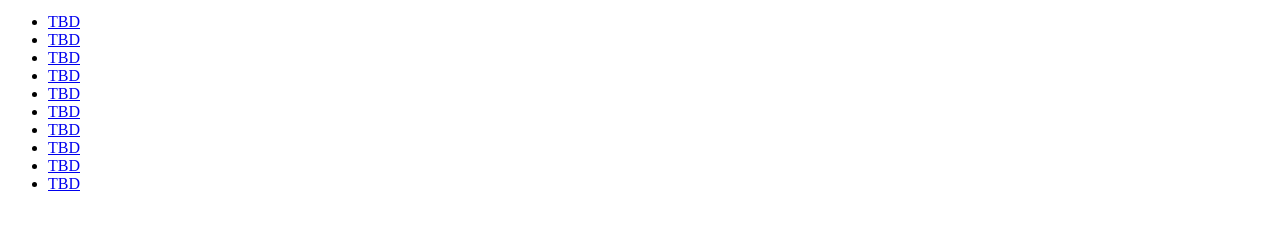
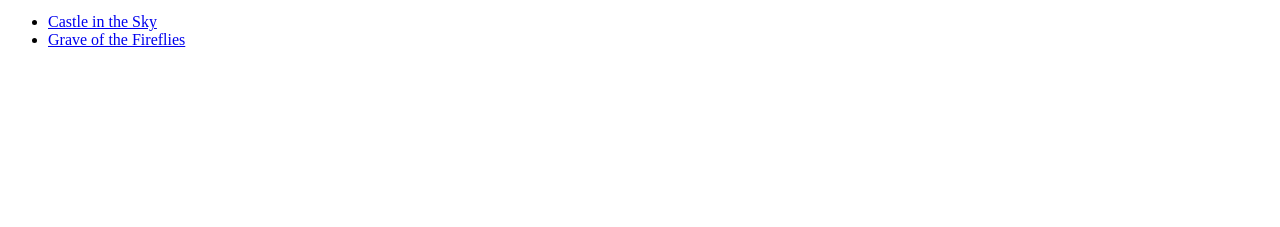
Before and after one commit to cosmolightfoot/ghibli-group-mob, a plain HTML site: page index.html in a window 1280 px wide. Shown: the part 139-366 px from the top of the page. Drawn offline with Linux system fonts and the light colour scheme.

Commit message:
loadMovieList works with hardcoded data

```diff
--- a/index.html
+++ b/index.html
@@ -10,19 +10,8 @@
 <header><img src="./assets/alchemy-logo.png"><h1 class="header-title">Studio Ghibli Films</h1><a>All Films</a></header>
 <body>
     <main>
-        <ul class="film-list">
-            <li class="film-item"><a href="./assets/alchemy-logo.png">TBD</a></li>
-            <li class="film-item"><a href="./assets/alchemy-logo.png">TBD</a></li>
-            <li class="film-item"><a href="./assets/alchemy-logo.png">TBD</a></li>
-            <li class="film-item"><a href="./assets/alchemy-logo.png">TBD</a></li>
-            <li class="film-item"><a href="./assets/alchemy-logo.png">TBD</a></li>
-            <li class="film-item"><a href="./assets/alchemy-logo.png">TBD</a></li>
-            <li class="film-item"><a href="./assets/alchemy-logo.png">TBD</a></li>
-            <li class="film-item"><a href="./assets/alchemy-logo.png">TBD</a></li>
-            <li class="film-item"><a href="./assets/alchemy-logo.png">TBD</a></li>
-            <li class="film-item"><a href="./assets/alchemy-logo.png">TBD</a></li>
-        </ul>
+        <ul id="film-list"></ul>
     </main>
-    <script type="module" src="src/index.js"></script>
+    <script type="module" src="./src/index.js"></script>
 </body>
 </html>
--- a/src/index.js
+++ b/src/index.js
@@ -1 +1,50 @@
-import renderIndexHtmlTemplate from '../src/make-ghibli-template.js';
+import { loadMovieList } from './make-ghibli-template.js';
+console.log('any straing');
+let testArray = [
+    {
+        "id": "2baf70d1-42bb-4437-b551-e5fed5a87abe",
+        "title": "Castle in the Sky",
+        "description": "The orphan Sheeta inherited a mysterious crystal that links her to the mythical sky-kingdom of Laputa. With the help of resourceful Pazu and a rollicking band of sky pirates, she makes her way to the ruins of the once-great civilization. Sheeta and Pazu must outwit the evil Muska, who plans to use Laputa's science to make himself ruler of the world.",
+        "director": "Hayao Miyazaki",
+        "producer": "Isao Takahata",
+        "release_date": "1986",
+        "rt_score": "95",
+        "people": [
+          "https://ghibliapi.herokuapp.com/people/"
+        ],
+        "species": [
+          "https://ghibliapi.herokuapp.com/species/af3910a6-429f-4c74-9ad5-dfe1c4aa04f2"
+        ],
+        "locations": [
+          "https://ghibliapi.herokuapp.com/locations/"
+        ],
+        "vehicles": [
+          "https://ghibliapi.herokuapp.com/vehicles/"
+        ],
+        "url": "https://ghibliapi.herokuapp.com/films/2baf70d1-42bb-4437-b551-e5fed5a87abe"
+      },
+      {
+        "id": "12cfb892-aac0-4c5b-94af-521852e46d6a",
+        "title": "Grave of the Fireflies",
+        "description": "In the latter part of World War II, a boy and his sister, orphaned when their mother is killed in the firebombing of Tokyo, are left to survive on their own in what remains of civilian life in Japan. The plot follows this boy and his sister as they do their best to survive in the Japanese countryside, battling hunger, prejudice, and pride in their own quiet, personal battle.",
+        "director": "Isao Takahata",
+        "producer": "Toru Hara",
+        "release_date": "1988",
+        "rt_score": "97",
+        "people": [
+          "https://ghibliapi.herokuapp.com/people/"
+        ],
+        "species": [
+          "https://ghibliapi.herokuapp.com/species/af3910a6-429f-4c74-9ad5-dfe1c4aa04f2"
+        ],
+        "locations": [
+          "https://ghibliapi.herokuapp.com/locations/"
+        ],
+        "vehicles": [
+          "https://ghibliapi.herokuapp.com/vehicles/"
+        ],
+        "url": "https://ghibliapi.herokuapp.com/films/12cfb892-aac0-4c5b-94af-521852e46d6a"
+      }
+];
+
+loadMovieList(testArray);
--- a/src/make-ghibli-template.js
+++ b/src/make-ghibli-template.js
@@ -4,3 +4,12 @@
     template.innerHTML = html;
     return template.content;
 }
+
+export function loadMovieList(jsonMovieArray) {
+    const filmListNode = document.getElementById('film-list');
+    jsonMovieArray.forEach(movieObject => {
+        console.log('hi', filmListNode);
+        const dom = renderIndexHtmlTemplate(movieObject);
+        filmListNode.appendChild(dom);
+    });
+}
```
Also changed, not shown: test/file2.test.js (indentation only).
